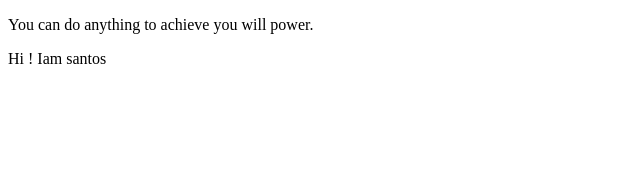
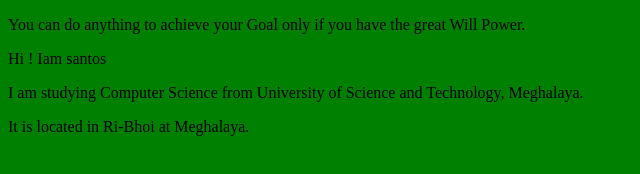
Before and after one commit to Realsantosm/SecondTymwithTanay, a plain HTML site: page index.html in a window 1280 px wide. Shown: the whole page, without its empty margins (0-640 px from the left). Drawn offline with Linux system fonts and the light colour scheme.

Commit message:
Style :+1:

```diff
--- a/index.html
+++ b/index.html
@@ -6,8 +6,11 @@
     <meta name="viewport" content="width=device-width, initial-scale=1.0">
     <title>Santos Education</title>
 </head>
-<body>
-    <P>You can do anything to achieve you will power. </P>
+<body bgcolor="green">
+    <P>You can do anything to achieve your Goal only if you have the great Will Power. </P>
     <p>Hi  ! Iam santos</p>
+    <p>I am studying Computer Science from University of Science and Technology, Meghalaya.</p>
+    <p>It is located in Ri-Bhoi at Meghalaya.<p/>
+
 </body>
 </html>
```
